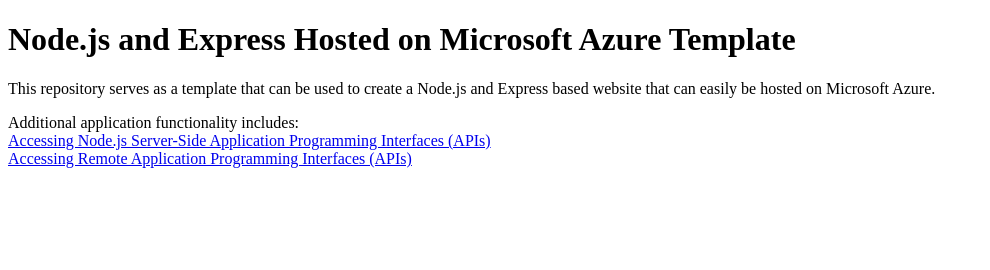
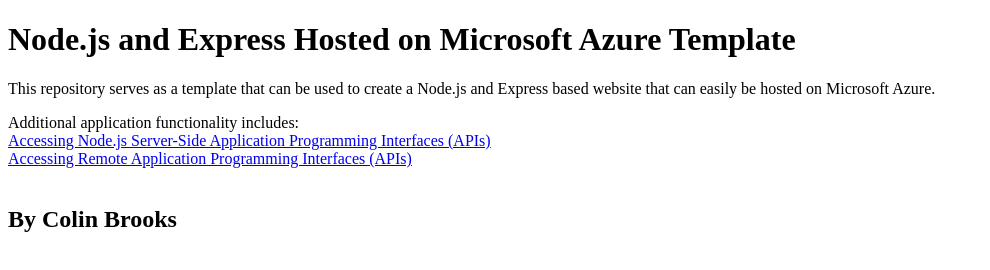
Before and after one commit to ColinB16/node-js-on-azure-test-CB, a website: page static/index.html in a window 1280 px wide. Shown: the whole page, without its empty margins (0-990 px from the left). Drawn offline with Linux system fonts and the light colour scheme.

Commit message:
update index.html.

```diff
--- a/static/index.html
+++ b/static/index.html
@@ -10,6 +10,8 @@
 
 Additional application functionality includes:<br />
 <a href="fetching-from-server.html">Accessing Node.js Server-Side Application Programming Interfaces (APIs)</a><br />
-<a href="fetching-remote-dog-breeds.html">Accessing Remote Application Programming Interfaces (APIs)</a>
+<a href="fetching-remote-dog-breeds.html">Accessing Remote Application Programming Interfaces (APIs)</a><br /><br>
+
+<h2>By Colin Brooks</h2>
 </body>
 </html>
```
Also changed, not shown: 1 other file.
